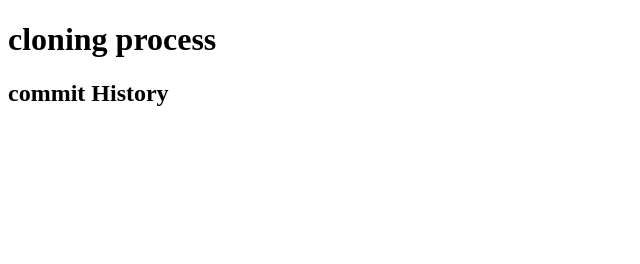
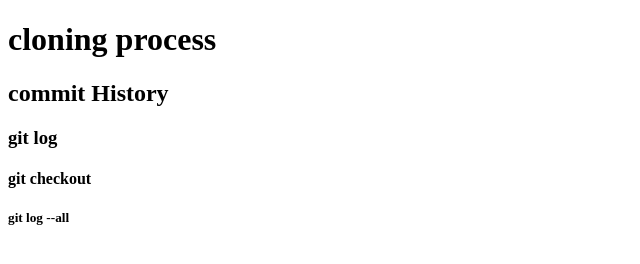
Before and after one commit to anujaj972/cloning-process, a plain HTML site: page index.html in a window 1280 px wide. Shown: the whole page, without its empty margins (0-640 px from the left). Drawn offline with Linux system fonts and the light colour scheme.

Commit message:
version-3

```diff
--- a/index.html
+++ b/index.html
@@ -8,5 +8,8 @@
 <body>
     <h1>cloning process</h1>
     <h2>commit History</h2>
+    <h3>git log</h3>
+    <h4>git checkout</h4>
+    <h5>git log --all</h5>
 </body>
 </html>
```
